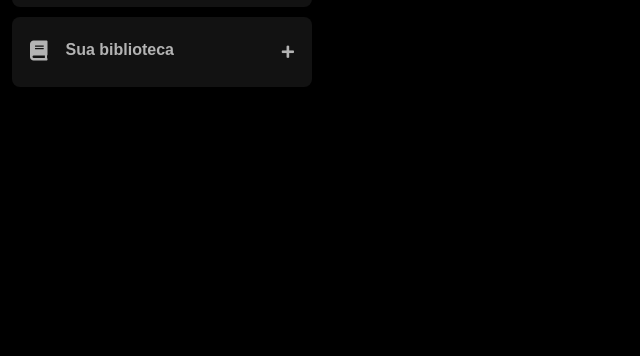
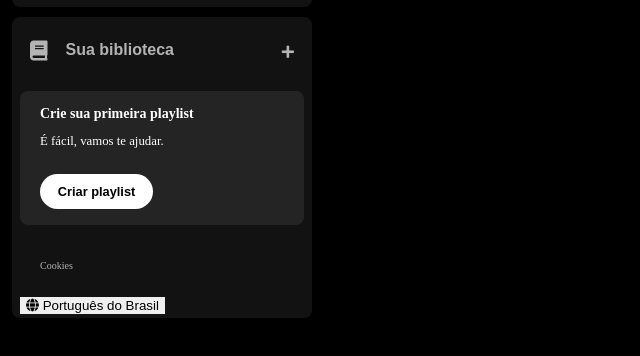
Before and after one commit to fbrnery/app-spotify-front-end, a plain HTML site: page index.html in a window 1280 px wide. Shown: the part 168-524 px from the top of the page, without its empty margins (0-640 px from the left). Drawn offline with Linux system fonts and the light colour scheme.

Commit message:
Segunda parte do projeto

```diff
--- a/assets/index.css
+++ b/assets/index.css
@@ -91,3 +91,83 @@ body {
 .library .library__content .fa-plus {
    margin: 24px 10px;
 }
+
+.section-playlist {
+    background-color: #242424;
+    align-items: flex-start;
+    border-radius: 8px;
+    gap: 20px;
+    display: flex;
+    justify-content: space-between;
+    min-block-size: 40px;
+    color: #b3b3b3;
+    font-weight: 600;
+    font-size: 14px;
+    margin: 8px 0;
+    padding: 16px 20px;
+}
+
+.section-playlist .section-playlist__content {
+    display: flex;
+    flex-direction: column;
+}
+
+.section-playlist__content .text {
+   padding-bottom: 14px;
+   color: #fff;
+}
+
+.section-playlist__content .title {
+   font-weight: 700;
+}
+
+.section-playlist__content .subtitle {
+    font-weight: 500;
+    font-size: 0.8rem;
+ }
+
+ .section-playlist__content .section-playlist__button {
+    background-color: #ffffff;
+    color: #000;
+    border-radius: 9999px;
+    display: flex;
+    font-size: 0.8rem;
+    font-weight: 700;
+    font-family: 'Montserrat', sans-serif;
+    text-decoration: none;
+    text-transform: none;
+    padding: 10px;
+    border: 0px;
+    width: 113px;
+    justify-content: center;
+    margin-top: 12px;
+}
+
+
+.sidebar .cookies {
+    margin: 25px 20px;
+}
+
+.sidebar .cookies a {
+    color: #b3b3b3;
+    font-weight: 500;
+    text-decoration: none;
+    font-size: 10px;
+}
+
+.sidebar .cookies a:hover {
+    text-decoration: underline;
+}
+
+.languages .languages__button {
+    background-color: transparent;
+    border-radius: 9999px;
+    border: 1px solid #878787;
+    color: #fff;
+    cursor: pointer;
+    align-items: center;
+    padding: 8px;
+    width: 170px;
+    margin: 8px;
+    font-weight: bold;
+}
--- a/index.html
+++ b/index.html
@@ -19,7 +19,6 @@
     <body>
         <div class="sidebar">
             <nav class="sidebar_navigation">
-                <div>
                 <div class="logo">
                     <a href>
                         <img src="assets/icons/logo-spotify.png" alt>
@@ -37,9 +36,7 @@
                         </li>
                     </ul>
                 </div>
-                </div>
             </nav>
-
             <div class="library">
                 <div class="library__content">
                     <button class="library__button">
@@ -48,6 +45,28 @@
                     </button>
                     <span class="fa fa-plus"></span>
                 </div>
+
+                <section class="section-playlist">
+                    <div class="section-playlist__content">
+                        <span class="text title">Crie sua primeira playlist</span>
+                        <span class="text subtitle">É fácil, vamos te ajudar.</span>
+                        <button class="section-playlist__button">
+                            <span>Criar playlist</span>
+                        </button>
+                    </div>
+                </section>
+
+                <div class="cookies">
+                    <a href>Cookies</a>
+                </div>
+
+                <div class="languages">
+                    <button class="languages_button">
+                        <span class="fa fa-globe"></span>
+                        <span>Português do Brasil</span>
+                    </button>
+                </div>
+            </div>
         </div>
 
         <script src="js/index.js"></script>
```
Lines whose indentation alone changed are shown as unchanged.
